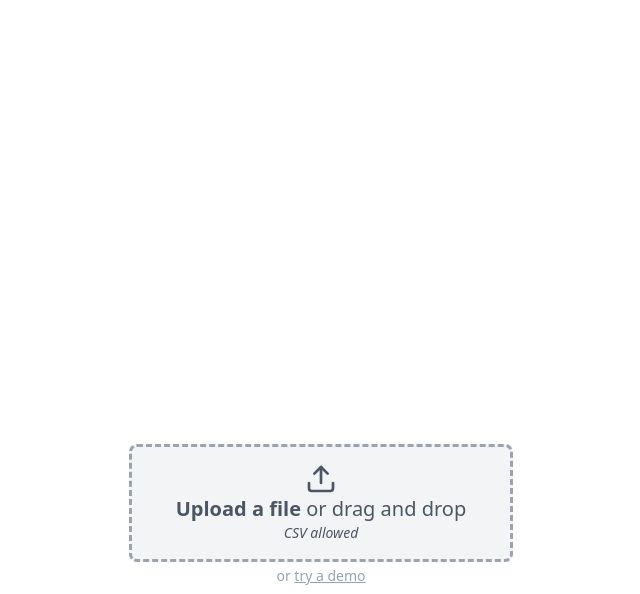
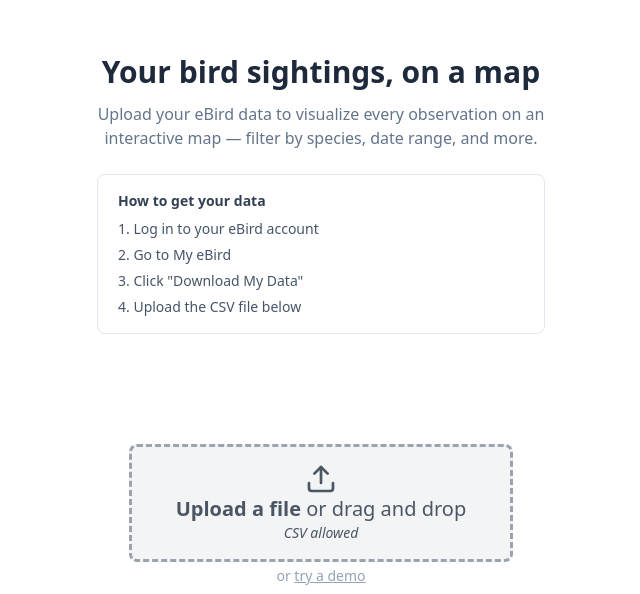
Before and after one commit to mibriggs/flock-finder, a SvelteKit app: page / in a window 1280 px wide. Shown: the part 206-800 px from the top of the page, without its empty margins (319-959 px from the left). Built offline with nearby package versions, Linux system fonts and the light colour scheme.

Commit message:
explainer text

```diff
--- a/src/routes/+page.svelte
+++ b/src/routes/+page.svelte
@@ -230,6 +230,22 @@
 	{/if}
 
 	<div class={fileLoadTracker.loadComplete || fileLoadTracker.isSelected ? 'hide' : ''}>
+		<div class="absolute left-1/2 top-1/2 w-[90vw] max-w-md -translate-x-1/2 -translate-y-1/2 text-center">
+			<h1 class="text-3xl font-bold text-slate-800">Your bird sightings, on a map</h1>
+			<p class="mt-3 text-slate-500">
+				Upload your eBird data to visualize every observation on an interactive map — filter by
+				species, date range, and more.
+			</p>
+			<div class="mt-6 rounded-lg border border-slate-200 bg-white/70 px-5 py-4 text-left text-sm text-slate-600">
+				<p class="font-semibold text-slate-700">How to get your data</p>
+				<ol class="mt-2 flex flex-col gap-1.5 list-decimal list-inside">
+					<li>Log in to your <span class="font-medium">eBird</span> account</li>
+					<li>Go to <span class="font-medium">My eBird</span></li>
+					<li>Click <span class="font-medium">"Download My Data"</span></li>
+					<li>Upload the CSV file below</li>
+				</ol>
+			</div>
+		</div>
 		<FileDropZone
 			class="absolute bottom-[4%] left-1/2 w-[90vw] max-w-sm -translate-x-1/2"
 			allowedExtensions={allowedFiles}
```
